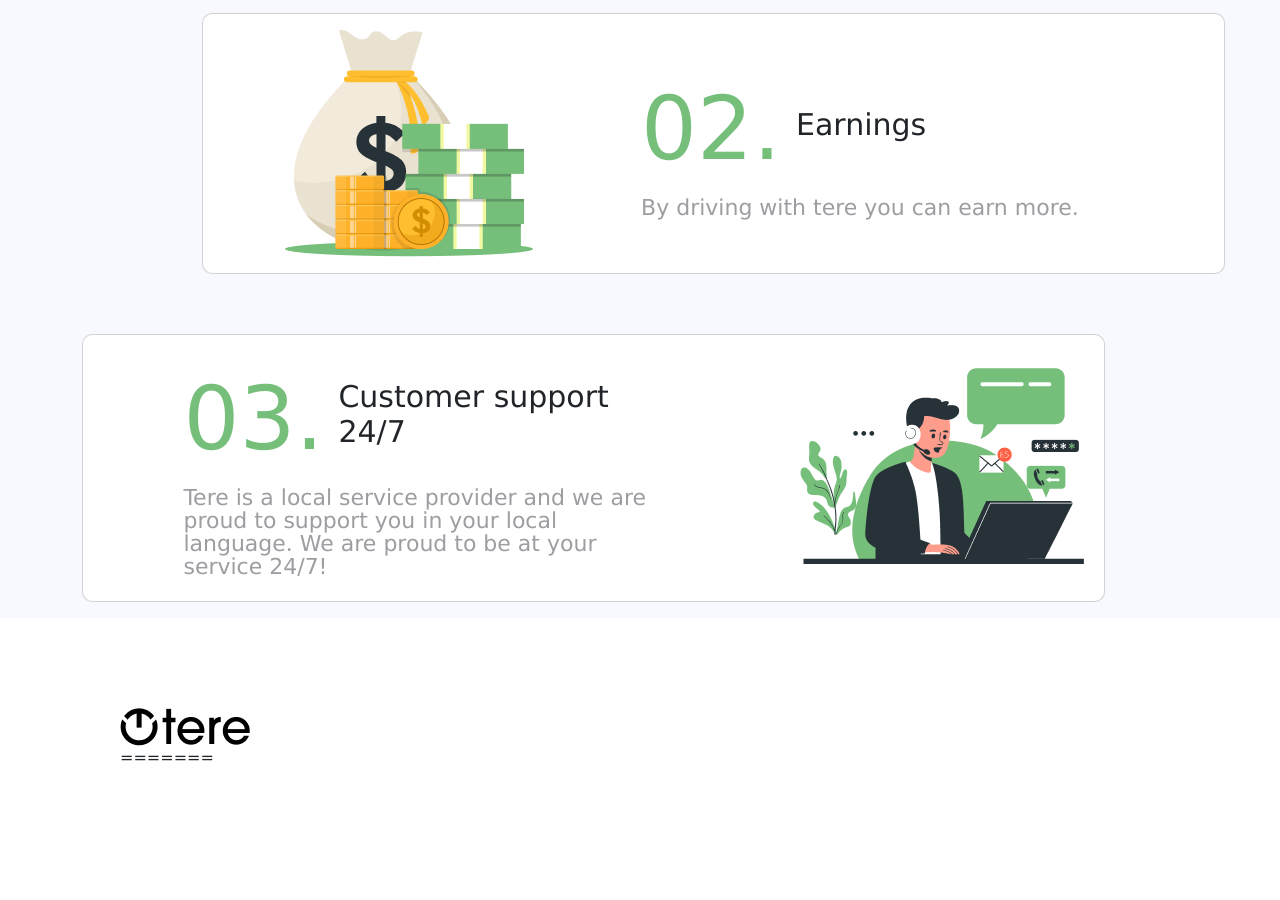
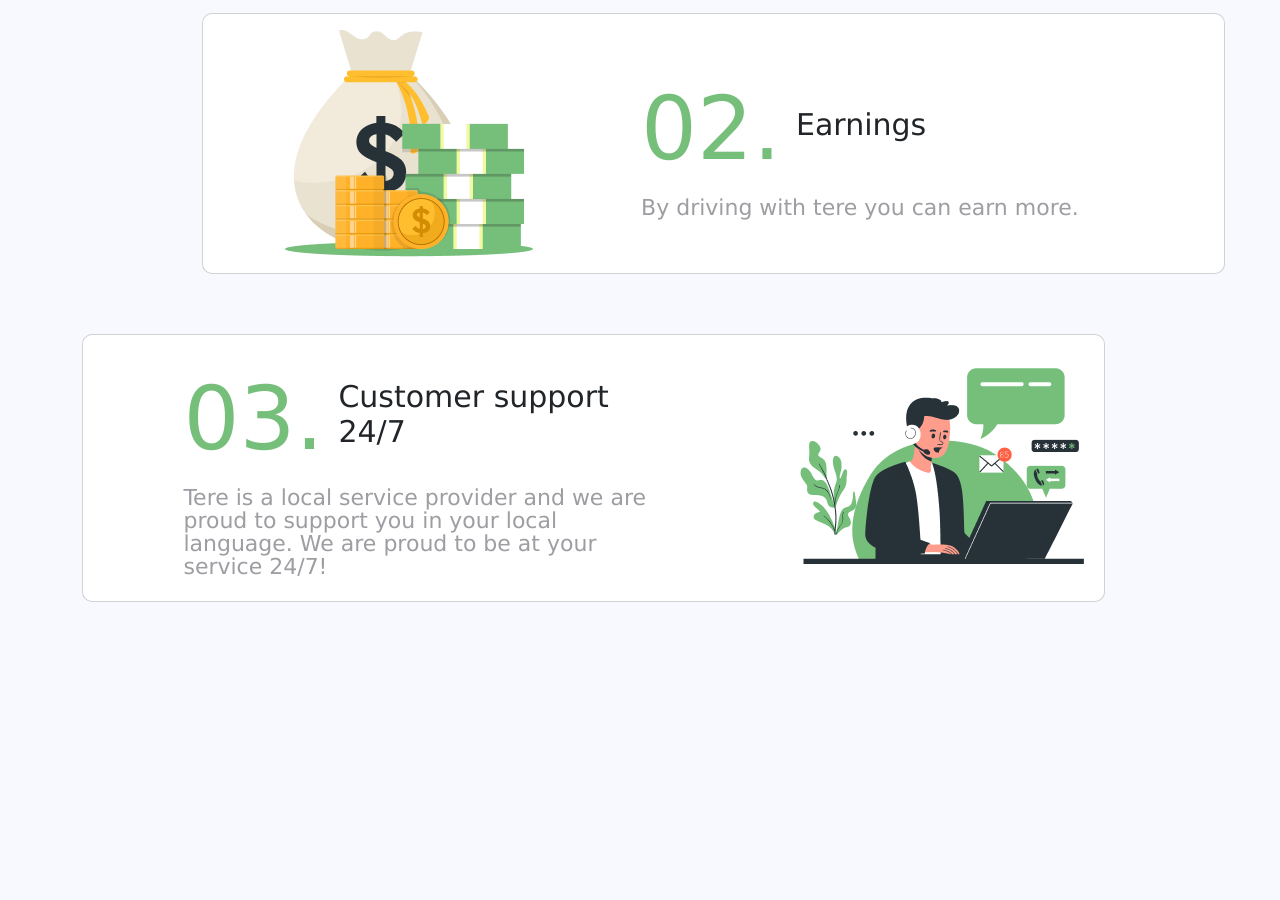
Before and after one commit to AlizaKhan3/Tere-App-, a plain HTML site: page index.html in a window 1280 px wide. Shown: the part 2494-3394 px from the top of the page. After the commit the page ends 3112 px from the top, so only its background shows below. Drawn offline with nearby package versions, Linux system fonts and the light colour scheme.

Commit message:
Update index.html

```diff
--- a/index.html
+++ b/index.html
@@ -264,12 +264,6 @@
             </div>
         </div>
     </div>
-    <footer>
-            <div class="row footer-display">
-                <div class="col-3" style="padding-left: 90px ;">
-                    <div class="footer-logo">
-                        <img src="App-folder/Images/footer-logo.png" alt="">
-=======
     <!--Tere Benefits Mobile display display-->
     <div class="container mobile-benefits" style="margin: -7px auto">
         <div class="col-12">
```
